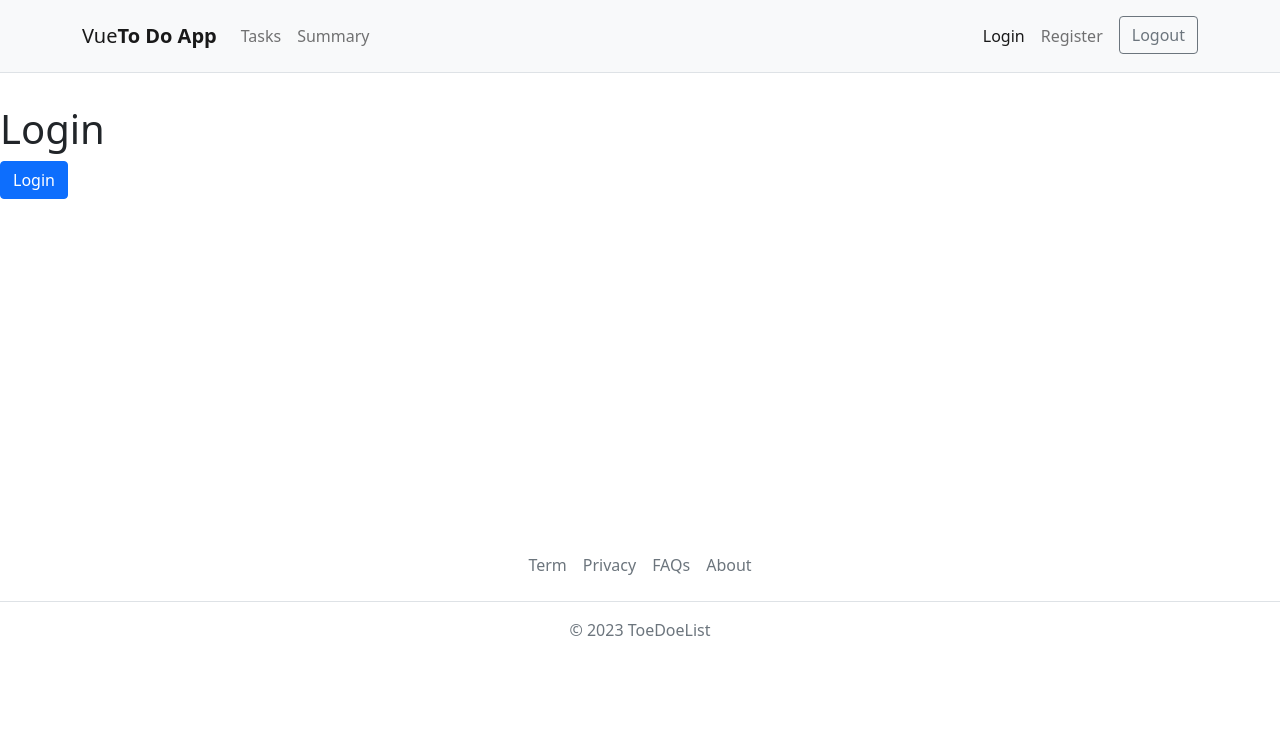
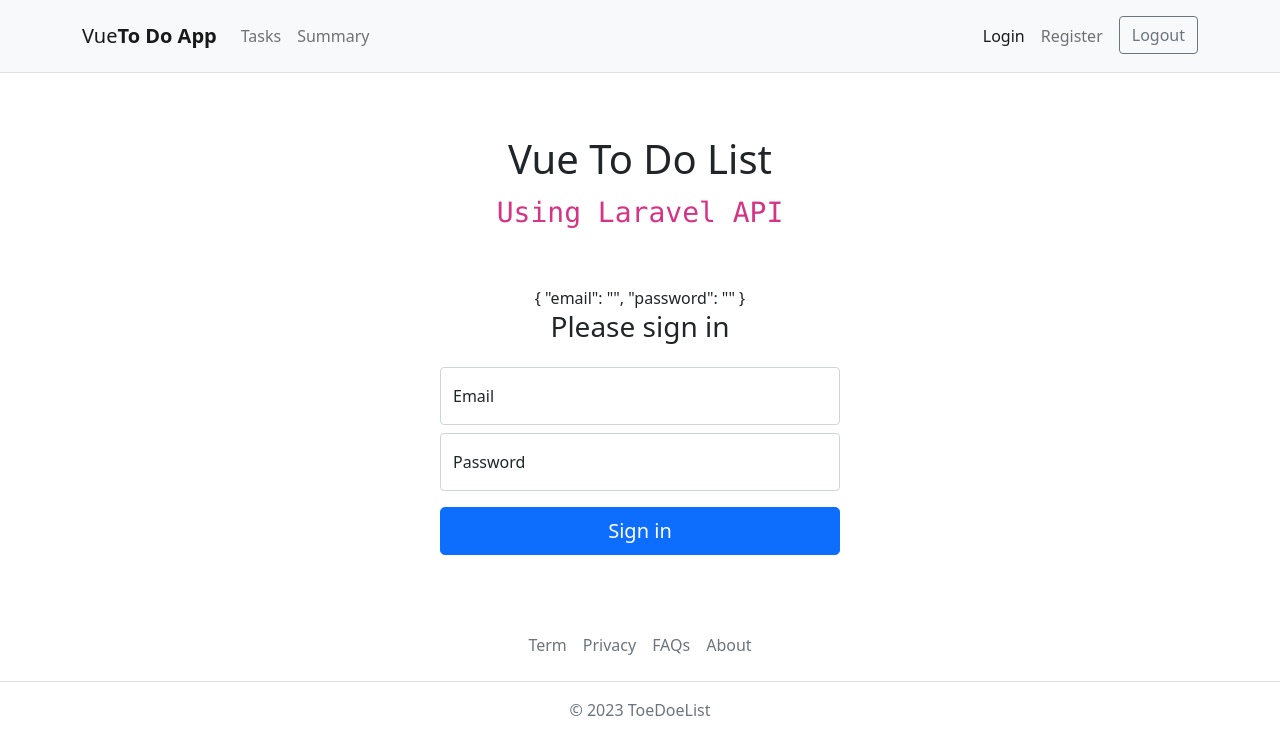
Before and after one commit to paalaman45/vue-to-do-app, a Vue app: page /login in a window 1280 px wide. Shown: the top 754 px of the page. Built offline with nearby package versions, Linux system fonts and the light colour scheme; no server answers.

Commit message:
Authentication Redirection

```diff
--- a/src/http/api.js
+++ b/src/http/api.js
@@ -1,7 +1,8 @@
 import axios from "axios";
+axios.defaults.withCredentials = true;
 
 const api = axios.create({
-    baseURL: "http://localhost:8000/"
+    baseURL: import.meta.env.VITE_BASE_URL,
 })
 
 export default api
--- /dev/null
+++ b/src/http/auth-api.js
@@ -0,0 +1,11 @@
+import api from "./api";
+
+export const csrfCookie = () => api.get("/sanctum/csrf-cookie");
+
+export const login = (credentials) => api.post("/auth/login", credentials);
+
+export const register = (user) => api.post("/auth/register", user);
+
+export const logout = () => api.post("/auth/logout");
+
+export const getUser = () => api.get("/api/user");
--- a/src/http/task-api.js
+++ b/src/http/task-api.js
@@ -1,6 +1,7 @@
 import api from "./api";
 
-const resource = "/api/v1/tasks";
+const apiPath = import.meta.env.VITE_API_PATH;
+const resource = apiPath + "/tasks";
 
 export const allTasks = () => api.get(resource);
 
--- a/src/pages/LoginPage.vue
+++ b/src/pages/LoginPage.vue
@@ -1,15 +1,60 @@
 <template>
-    <main style="min-height: 50vh; margin-top: 2rem;">
-        <h1>Login</h1>
-        <button class="btn btn-primary" @click="handleClick">Login</button>
+    <main class="auth-wrapper">
+        <form class="auth-form" @submit.prevent="handleSubmit">
+            <h1>Vue To Do List</h1>
+            <h2><code>Using Laravel API</code></h2>
+            <br>
+            <br>
+            {{ form }}
+            <h2 class="h3 mb-4 fw-normal">Please sign in</h2>
+            <div class="form-floating mb-2">
+                <input type="email" class="form-control" id="email" v-model="form.email" placeholder="name@example.com" />
+                <label for="email">Email</label>
+            </div>
+            <div class="form-floating mb-3">
+                <input type="password" class="form-control" id="password" v-model="form.password" placeholder="Password" />
+                <label for="password">Password</label>
+            </div>
+            <button class="w-100 btn btn-lg btn-primary" type="submit">Sign in</button>
+        </form>
     </main>
 </template>
 
 <script setup>
+    import { reactive } from 'vue';
     import { useRouter } from 'vue-router';
+    import { useAuthStore } from "../stores/auth";
 
     const router = useRouter();
+    const store = useAuthStore()
+
     const handleClick = () => {
         router.push({ name: 'tasks' })
     };
+
+    const form = reactive({
+        email: '',
+        password: ''
+    })
+
+    const handleSubmit = async() => {
+        await store.handleLogin(form)
+        router.push({ name: 'tasks' })
+    }
 </script>
+
+<style scoped>
+    .auth-wrapper {
+        width: 100%;
+        display: flex;
+        justify-content: center;
+        align-items: center;
+        text-align: center;
+        min-height: 60vh;
+        margin-top: 2rem;
+    }
+
+    .auth-form {
+        width: 400px;
+    }
+</style>
--- a/src/router/index.js
+++ b/src/router/index.js
@@ -1,6 +1,6 @@
 import { createRouter, createWebHistory } from 'vue-router';
-
 import routes from './routes';
+import { useAuthStore } from "../stores/auth";
 
 const router = createRouter({
     routes,
@@ -8,15 +8,19 @@ const router = createRouter({
     linkActiveClass: 'active'
 })
 
-router.beforeEach((to, from) => {
-    if(to.meta.auth){
+router.beforeEach(async (to, from) => {
+    const store = useAuthStore();
+    await store.fetchUser();
+    if(to.meta.auth && !store.isLoggedIn){
         return {
             name: "login",
             query: {
                 redirect: to.fullPath,
             }
         };
-    }
+    }else if (to.meta.guest && store.isLoggedIn) {
+        return { name: "tasks" };
+      }
 })
 
 export default router;
--- a/src/router/routes.js
+++ b/src/router/routes.js
@@ -15,27 +15,33 @@ const routes = [
         path: "/tasks",
         component: TasksPage,
         name: 'tasks',
-        // meta: {
-        //     auth: true
-        // }
+        meta: {
+            auth: true
+        }
     },
     {
         path: "/login",
         component: LoginPage,
-        name: 'login'
+        name: 'login',
+        meta: {
+            guest: true
+        }
     },
     {
         path: "/register",
         component: RegisterPage,
-        name: 'register'
+        name: 'register',
+        meta: {
+            guest: true
+        }
     },
     {
         path: "/summary",
         component: SummaryPage,
         name: 'summary',
-        // meta: {
-        //     auth: true
-        // }
+        meta: {
+            auth: true
+        }
     },
     {
         path: "/:notFound(.*)",
--- /dev/null
+++ b/src/stores/auth.js
@@ -0,0 +1,45 @@
+import { defineStore } from "pinia";
+import { computed, ref } from "vue";
+import { csrfCookie, login, register, logout, getUser } from "../http/auth-api";
+
+export const useAuthStore = defineStore("authStore", () => {
+  const user = ref(null);
+  const isLoggedIn = computed(() => !!user.value);
+
+  const fetchUser = async () => {
+    try {
+      const { data } = await getUser();
+      user.value = data;
+    }catch(error){
+      user.value = null
+    }
+  };
+
+  const handleLogin = async (credentials) => {
+    await csrfCookie();
+    await login(credentials);
+    await fetchUser();
+  };
+
+  const handleRegister = async (newUser) => {
+    await register(newUser);
+    await handleLogin({
+      email: newUser.email,
+      password: newUser.password,
+    });
+  };
+
+  const handleLogout = async () => {
+    await logout();
+    user.value = null;
+  };
+
+  return {
+    user,
+    isLoggedIn,
+    fetchUser,
+    handleLogin,
+    handleRegister,
+    handleLogout,
+  };
+});
```
Also changed, not shown: 2 other files (tests, documents, lock files or other folders).
